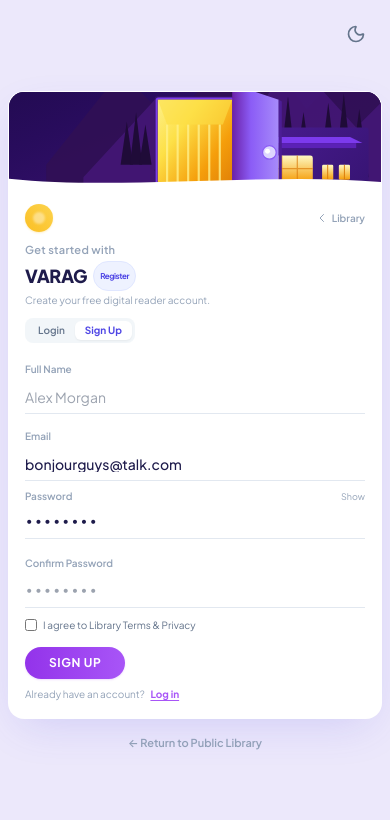
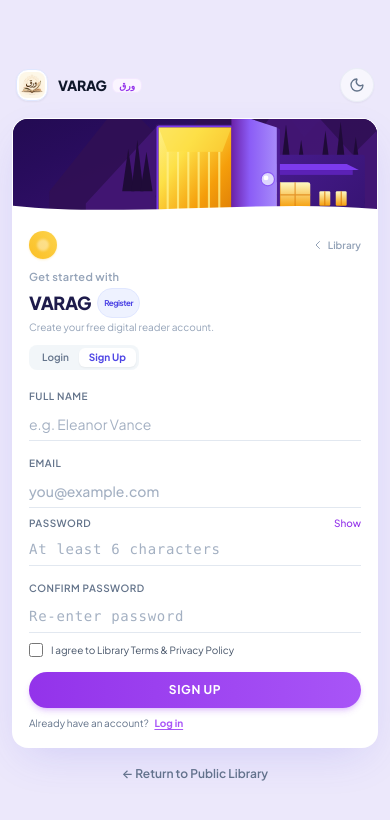
Before and after one commit to HesamPourabbasian/VARAG, a Nuxt app: page /signup in a window 390 px wide. Shown: the top 820 px of the page. Built offline with nearby package versions, Linux system fonts and the light colour scheme.

Commit message:
fix(ui): polish signup page responsiveness, field layouts, and validation

```diff
--- a/app/assets/css/main.css
+++ b/app/assets/css/main.css
@@ -188,6 +188,16 @@
   box-shadow: 0 1px 0 0 #A855F7;
 }
 
+.auth-input::placeholder {
+  color: #94A3B8;
+  opacity: 0.85;
+}
+
+.dark .auth-input::placeholder {
+  color: #64748B;
+  opacity: 0.85;
+}
+
 .dark dialog::backdrop {
   background: rgba(10, 8, 20, 0.75);
 }
--- a/app/components/AuthCard.vue
+++ b/app/components/AuthCard.vue
@@ -91,7 +91,7 @@
           <form @submit.prevent="handleSubmit" class="space-y-2 pt-0.5" novalidate>
             <!-- Full Name (Sign Up only) -->
             <div v-if="isSignUp" class="auth-field space-y-0.5">
-              <label for="fullName" class="text-[10px] font-semibold text-slate-400">
+              <label for="fullName" class="text-[10px] font-semibold text-slate-500 dark:text-slate-400 uppercase tracking-wider">
                 Full Name
               </label>
               <input
@@ -100,17 +100,17 @@
                 type="text"
                 required
                 autocomplete="name"
-                placeholder="Alex Morgan"
-                class="auth-input py-0.5 text-xs"
+                placeholder="e.g. Eleanor Vance"
+                class="auth-input py-1 text-xs"
               />
               <div class="auth-error-msg text-[9px] text-rose-500 items-center gap-1">
                 <span>Please enter your name.</span>
               </div>
             </div>
 
-            <!-- Email Field (Exact match from login.webp) -->
+            <!-- Email Field -->
             <div class="auth-field space-y-0.5">
-              <label for="email" class="text-[10px] font-semibold text-slate-400">
+              <label for="email" class="text-[10px] font-semibold text-slate-500 dark:text-slate-400 uppercase tracking-wider">
                 Email
               </label>
               <input
@@ -119,26 +119,24 @@
                 type="email"
                 required
                 autocomplete="email"
-                placeholder="bonjourguys@talk.com"
-                class="auth-input py-0.5 text-xs font-medium"
+                :placeholder="isSignUp ? 'you@example.com' : 'bonjourguys@talk.com'"
+                class="auth-input py-1 text-xs font-medium"
               />
               <div class="auth-error-msg text-[9px] text-rose-500 items-center gap-1">
                 <span>Please enter a valid email address.</span>
               </div>
             </div>
 
-            <!-- Password Fields: Side-by-side on tablet/desktop for Sign Up to minimize height -->
-            <div :class="[isSignUp ? 'grid grid-cols-1 sm:grid-cols-2 gap-2.5' : 'space-y-0.5']">
             <!-- Password Field -->
             <div class="auth-field space-y-0.5">
               <div class="flex items-center justify-between">
-                  <label for="password" class="text-[10px] font-semibold text-slate-400">
+                <label for="password" class="text-[10px] font-semibold text-slate-500 dark:text-slate-400 uppercase tracking-wider">
                   Password
                 </label>
                 <button
                   type="button"
                   @click="showPassword = !showPassword"
-                    class="text-[9px] text-slate-400 hover:text-indigo-600 transition-colors"
+                  class="text-[10px] font-medium text-purple-600 dark:text-purple-400 hover:text-purple-700 dark:hover:text-purple-300 transition-colors cursor-pointer"
                 >
                   {{ showPassword ? 'Hide' : 'Show' }}
                 </button>
@@ -150,9 +148,10 @@
                   v-model="form.password"
                   :type="showPassword ? 'text' : 'password'"
                   required
+                  minlength="6"
                   :autocomplete="isSignUp ? 'new-password' : 'current-password'"
-                    placeholder="••••••••"
-                    class="auth-input py-0.5 tracking-wider font-mono text-xs"
+                  :placeholder="isSignUp ? 'At least 6 characters' : '••••••••'"
+                  class="auth-input py-1 tracking-wider font-mono text-xs"
                 />
               </div>
               <div class="auth-error-msg text-[9px] text-rose-500 items-center gap-1">
@@ -162,7 +161,7 @@
 
             <!-- Confirm Password (Sign Up only) -->
             <div v-if="isSignUp" class="auth-field space-y-0.5">
-                <label for="confirmPassword" class="text-[10px] font-semibold text-slate-400">
+              <label for="confirmPassword" class="text-[10px] font-semibold text-slate-500 dark:text-slate-400 uppercase tracking-wider">
                 Confirm Password
               </label>
               <input
@@ -170,13 +169,16 @@
                 v-model="form.confirmPassword"
                 :type="showPassword ? 'text' : 'password'"
                 required
+                minlength="6"
                 autocomplete="new-password"
-                  placeholder="••••••••"
-                  class="auth-input py-0.5 tracking-wider font-mono text-xs"
+                placeholder="Re-enter password"
+                class="auth-input py-1 tracking-wider font-mono text-xs"
               />
-                <div v-if="passwordMismatch" class="text-[9px] text-rose-500 flex items-center gap-1">
-                  <span>Passwords do not match.</span>
+              <div v-if="passwordMismatch" class="text-[10px] text-rose-500 flex items-center gap-1 mt-0.5">
+                <span>✕ Passwords do not match</span>
               </div>
+              <div v-else-if="passwordMatchSuccess" class="text-[10px] text-emerald-600 dark:text-emerald-400 flex items-center gap-1 mt-0.5 font-medium">
+                <span>✓ Passwords match</span>
               </div>
             </div>
 
@@ -186,7 +188,7 @@
                 <input
                   type="checkbox"
                   v-model="rememberMe"
-                  class="w-3 h-3 rounded text-indigo-600 focus:ring-indigo-500 border-slate-300 accent-purple-600"
+                  class="w-3.5 h-3.5 rounded text-indigo-600 focus:ring-indigo-500 border-slate-300 accent-purple-600 cursor-pointer"
                 />
                 <span>Remember me</span>
               </label>
@@ -194,7 +196,7 @@
               <button
                 type="button"
                 @click="fillDemoCredentials"
-                class="text-[10px] font-semibold text-indigo-600 dark:text-purple-400 hover:text-indigo-800 dark:hover:text-purple-300 transition-colors"
+                class="text-[10px] font-semibold text-indigo-600 dark:text-purple-400 hover:text-indigo-800 dark:hover:text-purple-300 transition-colors cursor-pointer"
               >
                 Fill Demo
               </button>
@@ -202,14 +204,14 @@
 
             <!-- Terms agreement (Sign Up mode) -->
             <div v-if="isSignUp" class="pt-0.5">
-              <label class="flex items-center gap-1.5 cursor-pointer text-[10px] text-slate-500 dark:text-slate-400 select-none">
+              <label class="flex items-center gap-2 cursor-pointer text-[10px] text-slate-600 dark:text-slate-300 select-none">
                 <input
                   type="checkbox"
                   v-model="agreedTerms"
                   required
-                  class="w-3 h-3 rounded text-indigo-600 focus:ring-indigo-500 border-slate-300 accent-purple-600"
+                  class="w-3.5 h-3.5 rounded text-purple-600 focus:ring-purple-500 border-slate-300 dark:border-purple-800 dark:bg-purple-950/60 accent-purple-600 cursor-pointer"
                 />
-                <span>I agree to Library Terms & Privacy</span>
+                <span>I agree to Library Terms & Privacy Policy</span>
               </label>
             </div>
 
@@ -218,7 +220,7 @@
               <button
                 type="submit"
                 :disabled="isLoading"
-                class="px-6 py-2 rounded-full bg-gradient-to-r from-[#9333EA] to-[#A855F7] hover:from-[#7E22CE] hover:to-[#9333EA] text-white font-bold text-xs uppercase tracking-wider shadow-sm shadow-purple-500/20 hover:shadow-purple-500/35 hover:scale-[1.01] active:scale-[0.98] transition-all duration-200 flex items-center justify-center gap-1.5 disabled:opacity-60"
+                class="w-full sm:w-auto px-7 py-2.5 rounded-full bg-gradient-to-r from-[#9333EA] to-[#A855F7] hover:from-[#7E22CE] hover:to-[#9333EA] text-white font-bold text-xs uppercase tracking-wider shadow-md shadow-purple-500/25 hover:shadow-purple-500/40 hover:scale-[1.01] active:scale-[0.98] transition-all duration-200 flex items-center justify-center gap-1.5 disabled:opacity-60 cursor-pointer"
               >
                 <svg
                   v-if="isLoading"
@@ -236,13 +238,13 @@
         </div>
 
         <!-- Bottom Link (Exact match: Dont have an account? Sign up) -->
-        <div class="pt-2 text-[10px] text-slate-400 dark:text-slate-400">
+        <div class="pt-2 text-[10px] text-slate-500 dark:text-slate-400">
           <span v-if="!isSignUp">
             Dont have an account?
             <button
               type="button"
               @click="setMode(true)"
-              class="text-[#A855F7] hover:text-[#7E22CE] dark:text-purple-400 dark:hover:text-purple-300 font-bold underline underline-offset-2 ml-1 transition-colors"
+              class="text-[#A855F7] hover:text-[#7E22CE] dark:text-purple-400 dark:hover:text-purple-300 font-bold underline underline-offset-2 ml-1 transition-colors cursor-pointer"
             >
               Sign up
             </button>
@@ -252,7 +254,7 @@
             <button
               type="button"
               @click="setMode(false)"
-              class="text-[#A855F7] hover:text-[#7E22CE] dark:text-purple-400 dark:hover:text-purple-300 font-bold underline underline-offset-2 ml-1 transition-colors"
+              class="text-[#A855F7] hover:text-[#7E22CE] dark:text-purple-400 dark:hover:text-purple-300 font-bold underline underline-offset-2 ml-1 transition-colors cursor-pointer"
             >
               Log in
             </button>
@@ -319,8 +321,8 @@ const errorMessage = ref('')
 
 const form = reactive({
   name: '',
-  email: 'bonjourguys@talk.com',
-  password: '••••••••',
+  email: props.initialMode === 'signup' ? '' : 'bonjourguys@talk.com',
+  password: props.initialMode === 'signup' ? '' : '••••••••',
   confirmPassword: ''
 })
 
@@ -328,10 +330,28 @@ const passwordMismatch = computed(() => {
   return isSignUp.value && form.confirmPassword.length > 0 && form.password !== form.confirmPassword
 })
 
+const passwordMatchSuccess = computed(() => {
+  return isSignUp.value && form.confirmPassword.length >= 6 && form.password === form.confirmPassword
+})
+
 const setMode = (signUp: boolean) => {
   isSignUp.value = signUp
   errorMessage.value = ''
   emit('mode-changed', signUp ? 'signup' : 'login')
+
+  if (signUp) {
+    if (form.email === 'bonjourguys@talk.com') form.email = ''
+    if (form.password === '••••••••' || form.password === 'inspace2026') form.password = ''
+    if (typeof window !== 'undefined' && window.location.pathname === '/login') {
+      navigateTo('/signup')
+    }
+  } else {
+    if (!form.email) form.email = 'bonjourguys@talk.com'
+    if (!form.password) form.password = '••••••••'
+    if (typeof window !== 'undefined' && window.location.pathname === '/signup') {
+      navigateTo('/login')
+    }
+  }
 }
 
 const fillDemoCredentials = () => {
@@ -343,14 +363,36 @@ const fillDemoCredentials = () => {
 const handleSubmit = async () => {
   errorMessage.value = ''
 
-  if (isSignUp.value && passwordMismatch.value) {
+  if (isSignUp.value) {
+    if (!form.name.trim()) {
+      errorMessage.value = 'Please enter your full name.'
+      return
+    }
+    if (!form.email.trim()) {
+      errorMessage.value = 'Please enter your email address.'
+      return
+    }
+    if (!form.password || form.password.length < 6) {
+      errorMessage.value = 'Password must be at least 6 characters.'
+      return
+    }
+    if (form.password !== form.confirmPassword) {
       errorMessage.value = 'Passwords do not match.'
       return
     }
-
-  if (isSignUp.value && !agreedTerms.value) {
-    errorMessage.value = 'Please accept the Library Terms & Privacy Policy to continue.'
+    if (!agreedTerms.value) {
+      errorMessage.value = 'Please agree to the Library Terms & Privacy Policy to continue.'
       return
+    }
+  } else {
+    if (!form.email.trim()) {
+      errorMessage.value = 'Please enter your email.'
+      return
+    }
+    if (!form.password) {
+      errorMessage.value = 'Please enter your password.'
+      return
+    }
   }
 
   isLoading.value = true
@@ -358,9 +400,9 @@ const handleSubmit = async () => {
   try {
     let user
     if (isSignUp.value) {
-      user = await signup(form.name, form.email, form.password)
+      user = await signup(form.name.trim(), form.email.trim(), form.password)
     } else {
-      user = await login(form.email, form.password === '••••••••' ? 'inspace2026' : form.password)
+      user = await login(form.email.trim(), form.password === '••••••••' ? 'inspace2026' : form.password)
     }
 
     emit('success', user)
--- a/app/pages/login.vue
+++ b/app/pages/login.vue
@@ -1,44 +1,45 @@
 <template>
-  <div class="min-h-screen bg-[#ECE8FB] dark:bg-[#0C091C] text-slate-800 dark:text-slate-100 flex flex-col justify-center items-center p-2 sm:p-4 md:p-5 relative selection:bg-purple-600 selection:text-white font-sans overflow-x-hidden transition-colors duration-300">
+  <div class="min-h-screen bg-[#ECE8FB] dark:bg-[#0C091C] text-slate-800 dark:text-slate-100 flex flex-col justify-center items-center p-3 sm:p-5 md:p-6 relative selection:bg-purple-600 selection:text-white font-sans overflow-x-hidden transition-colors duration-300">
 
-    <!-- Top Bar Controls (Theme toggle & Brand) -->
-    <div class="absolute top-4 right-4 z-30">
-      <button
-        @click="toggleTheme"
-        class="p-2 text-slate-500 dark:text-amber-300 hover:text-indigo-600 dark:hover:text-amber-200 rounded-full hover:bg-slate-200/60 dark:hover:bg-purple-900/40 transition-colors"
-        :title="isDark ? 'Switch to Light Mode' : 'Switch to Dark Mode'"
-        :aria-label="isDark ? 'Switch to Light Mode' : 'Switch to Dark Mode'"
-      >
-        <component :is="isDark ? Sun : Moon" class="w-5 h-5 transition-transform duration-300 hover:rotate-12" />
-      </button>
-    </div>
-
-    <!-- Ambient Background Lighting & Watermark Echoes (Matching login.webp presentation canvas) -->
+    <!-- Ambient Background Lighting & Depth Blobs -->
     <div class="fixed inset-0 pointer-events-none overflow-hidden -z-10 select-none" aria-hidden="true">
       <div class="absolute -top-24 -left-24 w-72 h-72 bg-purple-300/30 dark:bg-purple-900/25 rounded-full blur-3xl animate-pulse-glow" />
       <div class="absolute top-1/2 -right-32 w-80 h-80 bg-indigo-200/35 dark:bg-indigo-950/30 rounded-full blur-3xl" />
       <div class="absolute -bottom-24 left-1/3 w-72 h-72 bg-pink-200/25 dark:bg-pink-950/20 rounded-full blur-3xl" />
-
-      <div class="hidden xl:block absolute top-6 left-10 opacity-20">
-        <p class="text-xs font-bold text-slate-500 dark:text-slate-400 uppercase tracking-wider">Welcome to</p>
-        <p class="text-2xl font-black text-indigo-950 dark:text-purple-200 tracking-tight">VARAG</p>
-      </div>
-
-      <div class="hidden xl:block absolute bottom-6 left-14 opacity-25">
-        <p class="text-xs font-semibold text-slate-500 dark:text-slate-400">
-          Dont have an account? <span class="text-purple-600 dark:text-purple-400 underline">Sign up</span>
-        </p>
-      </div>
     </div>
 
-    <!-- The Auth Card Component -->
+    <!-- Top Navigation Bar (Logo Brand & Theme Toggle) -->
+    <header class="w-full max-w-[720px] lg:max-w-[780px] flex items-center justify-between py-2 mb-2 px-1">
+      <NuxtLink to="/" class="flex items-center gap-2.5 group">
+        <div class="w-8 h-8 rounded-xl bg-white dark:bg-slate-900 shadow-sm border border-indigo-100 dark:border-purple-900/50 flex items-center justify-center overflow-hidden p-0.5 group-hover:scale-105 transition-transform">
+          <img src="/logo.png" alt="VARAG" class="w-full h-full object-contain rounded-lg" />
+        </div>
+        <div class="flex items-center gap-1.5">
+          <span class="text-sm font-black text-slate-900 dark:text-white tracking-tight">VARAG</span>
+          <span class="text-[9px] font-bold px-1.5 py-0.2 rounded-md bg-purple-50 dark:bg-purple-900/40 text-purple-600 dark:text-purple-300 border border-purple-100 dark:border-purple-800/40">ورق</span>
+        </div>
+      </NuxtLink>
+
+      <div class="flex items-center gap-2">
+        <button
+          @click="toggleTheme"
+          class="p-2 text-slate-500 dark:text-amber-300 hover:text-indigo-600 dark:hover:text-amber-200 rounded-full hover:bg-white/80 dark:hover:bg-purple-900/40 transition-colors shadow-sm bg-white/60 dark:bg-[#16122B]/80 border border-slate-200/60 dark:border-purple-900/40 cursor-pointer"
+          :title="isDark ? 'Switch to Light Mode' : 'Switch to Dark Mode'"
+          :aria-label="isDark ? 'Switch to Light Mode' : 'Switch to Dark Mode'"
+        >
+          <component :is="isDark ? Sun : Moon" class="w-4 h-4 transition-transform duration-300 hover:rotate-12" />
+        </button>
+      </div>
+    </header>
+
+    <!-- The Auth Card Component in Login mode -->
     <AuthCard initial-mode="login" />
 
     <!-- Quick Nav to Library -->
-    <div class="mt-2.5 text-center">
+    <div class="mt-3 text-center">
       <NuxtLink
         to="/library"
-        class="inline-flex items-center gap-1 text-[11px] font-semibold text-slate-400 dark:text-slate-500 hover:text-indigo-600 dark:hover:text-purple-400 transition-colors"
+        class="inline-flex items-center gap-1.5 text-xs font-semibold text-slate-500 dark:text-slate-400 hover:text-indigo-600 dark:hover:text-purple-400 transition-colors"
       >
         <span>← Return to Public Library</span>
       </NuxtLink>
--- a/app/pages/signup.vue
+++ b/app/pages/signup.vue
@@ -1,44 +1,45 @@
 <template>
-  <div class="min-h-screen bg-[#ECE8FB] dark:bg-[#0C091C] text-slate-800 dark:text-slate-100 flex flex-col justify-center items-center p-2 sm:p-4 md:p-5 relative selection:bg-purple-600 selection:text-white font-sans overflow-x-hidden transition-colors duration-300">
+  <div class="min-h-screen bg-[#ECE8FB] dark:bg-[#0C091C] text-slate-800 dark:text-slate-100 flex flex-col justify-center items-center p-3 sm:p-5 md:p-6 relative selection:bg-purple-600 selection:text-white font-sans overflow-x-hidden transition-colors duration-300">
 
-    <!-- Top Bar Controls (Theme toggle & Brand) -->
-    <div class="absolute top-4 right-4 z-30">
-      <button
-        @click="toggleTheme"
-        class="p-2 text-slate-500 dark:text-amber-300 hover:text-indigo-600 dark:hover:text-amber-200 rounded-full hover:bg-slate-200/60 dark:hover:bg-purple-900/40 transition-colors"
-        :title="isDark ? 'Switch to Light Mode' : 'Switch to Dark Mode'"
-        :aria-label="isDark ? 'Switch to Light Mode' : 'Switch to Dark Mode'"
-      >
-        <component :is="isDark ? Sun : Moon" class="w-5 h-5 transition-transform duration-300 hover:rotate-12" />
-      </button>
-    </div>
-
-    <!-- Ambient Background Lighting & Watermarks -->
+    <!-- Ambient Background Lighting & Depth Blobs -->
     <div class="fixed inset-0 pointer-events-none overflow-hidden -z-10 select-none" aria-hidden="true">
       <div class="absolute -top-24 -left-24 w-72 h-72 bg-purple-300/30 dark:bg-purple-900/25 rounded-full blur-3xl animate-pulse-glow" />
       <div class="absolute top-1/2 -right-32 w-80 h-80 bg-indigo-200/35 dark:bg-indigo-950/30 rounded-full blur-3xl" />
       <div class="absolute -bottom-24 left-1/3 w-72 h-72 bg-pink-200/25 dark:bg-pink-950/20 rounded-full blur-3xl" />
+    </div>
 
-      <div class="hidden xl:block absolute top-6 left-10 opacity-20">
-        <p class="text-xs font-bold text-slate-500 dark:text-slate-400 uppercase tracking-wider">Create Account</p>
-        <p class="text-2xl font-black text-indigo-950 dark:text-purple-200 tracking-tight">VARAG</p>
+    <!-- Top Navigation Bar (Logo Brand & Theme Toggle) -->
+    <header class="w-full max-w-[720px] lg:max-w-[780px] flex items-center justify-between py-2 mb-2 px-1">
+      <NuxtLink to="/" class="flex items-center gap-2.5 group">
+        <div class="w-8 h-8 rounded-xl bg-white dark:bg-slate-900 shadow-sm border border-indigo-100 dark:border-purple-900/50 flex items-center justify-center overflow-hidden p-0.5 group-hover:scale-105 transition-transform">
+          <img src="/logo.png" alt="VARAG" class="w-full h-full object-contain rounded-lg" />
+        </div>
+        <div class="flex items-center gap-1.5">
+          <span class="text-sm font-black text-slate-900 dark:text-white tracking-tight">VARAG</span>
+          <span class="text-[9px] font-bold px-1.5 py-0.2 rounded-md bg-purple-50 dark:bg-purple-900/40 text-purple-600 dark:text-purple-300 border border-purple-100 dark:border-purple-800/40">ورق</span>
+        </div>
+      </NuxtLink>
+
+      <div class="flex items-center gap-2">
+        <button
+          @click="toggleTheme"
+          class="p-2 text-slate-500 dark:text-amber-300 hover:text-indigo-600 dark:hover:text-amber-200 rounded-full hover:bg-white/80 dark:hover:bg-purple-900/40 transition-colors shadow-sm bg-white/60 dark:bg-[#16122B]/80 border border-slate-200/60 dark:border-purple-900/40 cursor-pointer"
+          :title="isDark ? 'Switch to Light Mode' : 'Switch to Dark Mode'"
+          :aria-label="isDark ? 'Switch to Light Mode' : 'Switch to Dark Mode'"
+        >
+          <component :is="isDark ? Sun : Moon" class="w-4 h-4 transition-transform duration-300 hover:rotate-12" />
+        </button>
       </div>
-
-      <div class="hidden xl:block absolute bottom-6 left-14 opacity-25">
-        <p class="text-xs font-semibold text-slate-500 dark:text-slate-400">
-          Already have an account? <span class="text-purple-600 dark:text-purple-400 underline">Log in</span>
-        </p>
-      </div>
-    </div>
+    </header>
 
     <!-- The Auth Card Component in Sign Up mode -->
     <AuthCard initial-mode="signup" />
 
     <!-- Quick Nav to Library -->
-    <div class="mt-2.5 text-center">
+    <div class="mt-3 text-center">
       <NuxtLink
         to="/library"
-        class="inline-flex items-center gap-1 text-[11px] font-semibold text-slate-400 dark:text-slate-500 hover:text-indigo-600 dark:hover:text-purple-400 transition-colors"
+        class="inline-flex items-center gap-1.5 text-xs font-semibold text-slate-500 dark:text-slate-400 hover:text-indigo-600 dark:hover:text-purple-400 transition-colors"
       >
         <span>← Return to Public Library</span>
       </NuxtLink>
```
Lines whose indentation alone changed are shown as unchanged.
